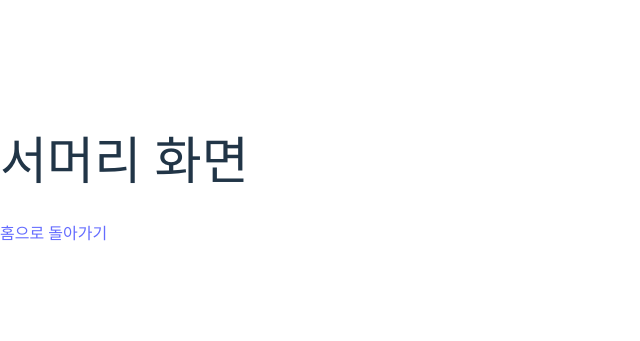
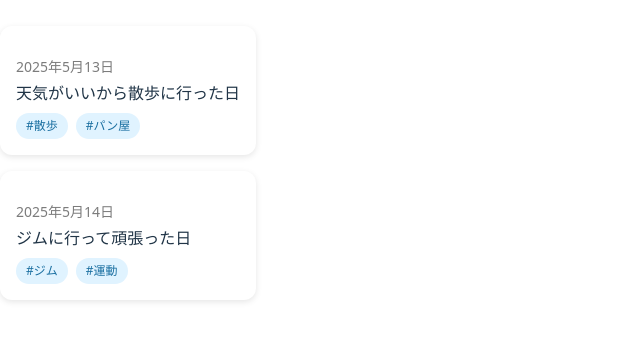
Before and after one commit to Mosic-asia/Project-kiokuSupportService-react-repo, a React app in the folder nikki-ai-project/: page /journal-list in a window 1280 px wide. Shown: the part 229-570 px from the top of the page, without its empty margins (0-640 px from the left). Built offline with nearby package versions, Linux system fonts and the light colour scheme; the HTML template or start-up script is replaced by a standard one.

Commit message:
💄 Add first setting
added style

```diff
--- a/nikki-ai-project/src/components/DiaryCard.jsx
+++ b/nikki-ai-project/src/components/DiaryCard.jsx
@@ -0,0 +1,19 @@
+import React from 'react';
+import Tag from './Tag';
+import '../styles/DiaryCard.css';
+
+function DiaryCard({ date, title, tags }) {
+    return (
+        <div className="diary-card">
+            <p className="diary-date">{date}</p>
+            <h3 className="diary-title">{title}</h3>
+            <div className="tag-list">
+                {tags.map((tag, index) => (
+                    <Tag key={index} text={tag} />
+                ))}
+            </div>
+        </div>
+    );
+}
+
+export default DiaryCard;
--- a/nikki-ai-project/src/components/Tag.jsx
+++ b/nikki-ai-project/src/components/Tag.jsx
@@ -0,0 +1,8 @@
+import React from 'react';
+import '../styles/DiaryCard.css'; // 같은 CSS에서 태그도 관리
+
+function Tag({ text }) {
+    return <span className="tag">#{text}</span>;
+}
+
+export default Tag;
--- a/nikki-ai-project/src/routes/JournalList.jsx
+++ b/nikki-ai-project/src/routes/JournalList.jsx
@@ -1,10 +1,29 @@
-import { Link } from 'react-router-dom';
+import Header from '../components/Header';
+import DiaryCard from '../components/DiaryCard';
+import '../styles/JournalList.css';
 
 function JournalList() {
+  const diaryData = [  // 추후 스프레드시트에서 받아온 데이터로 교체
+    {
+      date: '2025年5月13日',
+      title: '天気がいいから散歩に行った日',
+      tags: ['散歩', 'パン屋']
+    },
+    {
+      date: '2025年5月14日',
+      title: 'ジムに行って頑張った日',
+      tags: ['ジム', '運動']
+    }
+  ];
+
   return (
-    <div>
-      <h1>서머리 화면</h1>
-      <Link to="/">홈으로 돌아가기</Link>
+    <div className="journal-list-container">
+      <Header />
+      <div className="diary-list">
+        {diaryData.map((entry, index) => (
+          <DiaryCard key={index} {...entry} />
+        ))}
+      </div>
     </div>
   );
 }
--- a/nikki-ai-project/src/styles/DiaryCard.css
+++ b/nikki-ai-project/src/styles/DiaryCard.css
@@ -0,0 +1,38 @@
+.diary-card {
+    background-color: #ffffff;
+    border-radius: 12px;
+    box-shadow: 0 2px 6px rgba(0, 0, 0, 0.1);
+    padding: 16px;
+    margin-bottom: 16px;
+    transition: all 0.2s ease;
+}
+
+.diary-card:hover {
+    transform: scale(1.02);
+}
+
+.diary-date {
+    color: #7c7c7c;
+    font-size: 14px;
+    margin-bottom: 4px;
+}
+
+.diary-title {
+    font-size: 16px;
+    font-weight: bold;
+    margin: 0 0 8px 0;
+}
+
+.tag-list {
+    display: flex;
+    flex-wrap: wrap;
+    gap: 8px;
+}
+
+.tag {
+    background-color: #e0f3ff;
+    color: #1a6fa1;
+    padding: 4px 10px;
+    border-radius: 16px;
+    font-size: 12px;
+}
```
